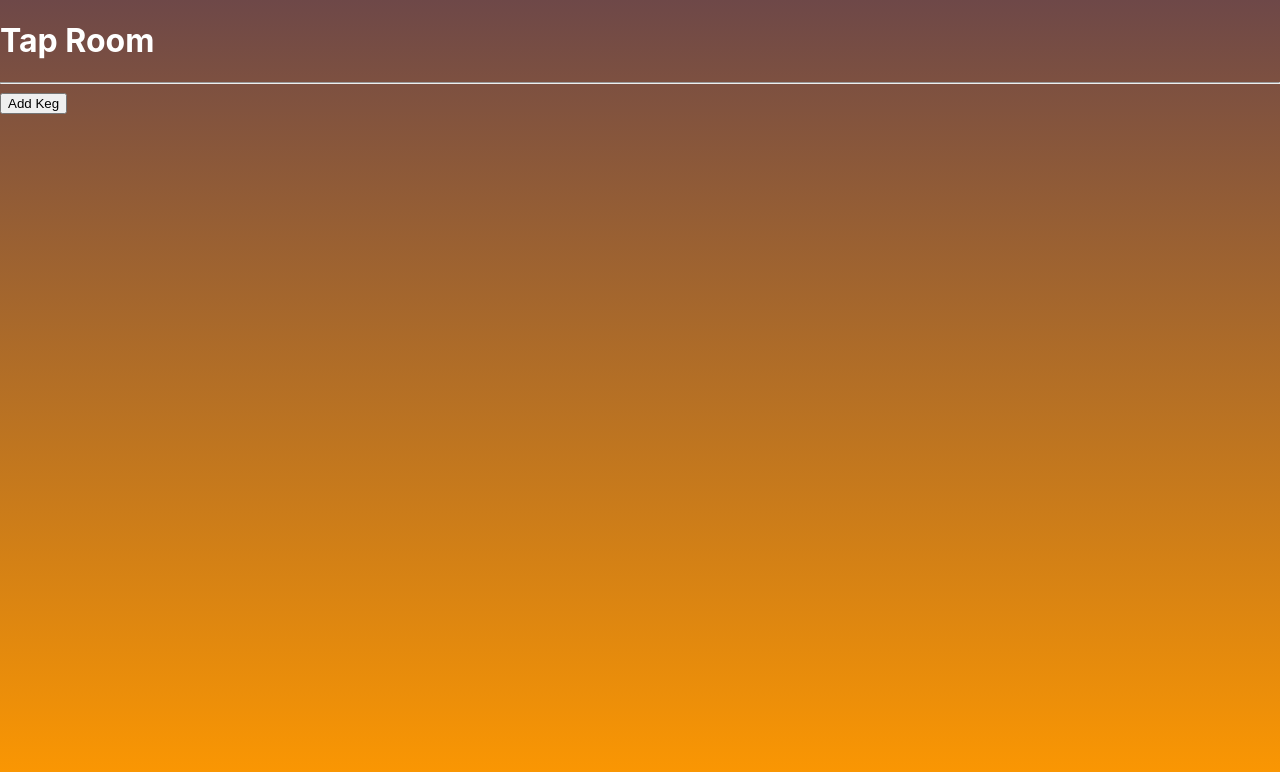
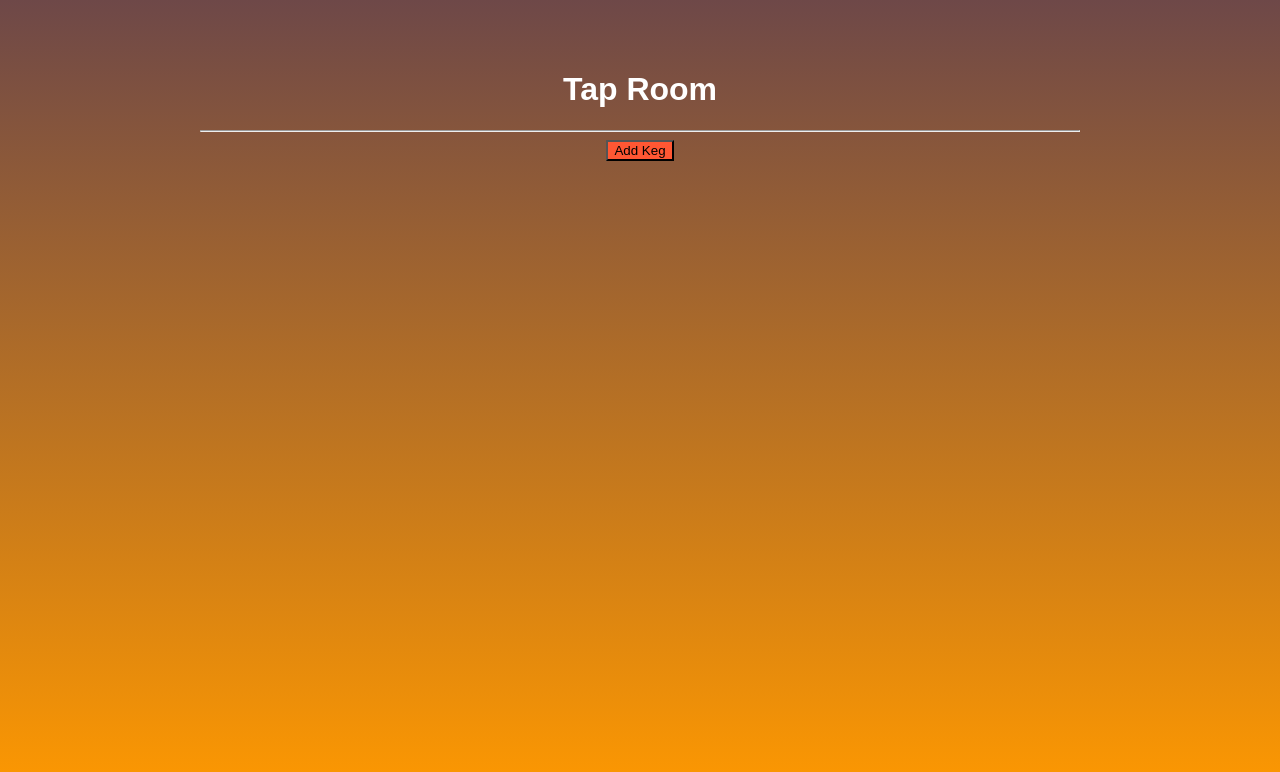
Before and after one commit to sammaicodes/TapRoomRedux, a React (Create React App) app: page / in a window 1280 px wide. Shown: the top 772 px of the page. Built offline with nearby package versions, Linux system fonts and the light colour scheme.

Commit message:
Add more styling

```diff
--- a/src/App.css
+++ b/src/App.css
@@ -1,6 +1,9 @@
 body {
   background: linear-gradient(#6e4848, #f90) fixed;
   color: white;
+}
+button {
+  background-color: #FF5733;
 }
 
 .App {
--- a/src/components/App.js
+++ b/src/components/App.js
@@ -6,11 +6,22 @@ import KegControl from "./KegControl";
 
 function App(){
 
+  const myStyledComponentStyles = {
+    display: 'center',
+    fontFamily: 'sans-serif',
+    paddingTop: '50px',
+    paddingLeft: '200px',
+    paddingRight: '200px',
+    textAlign: 'center'
+  }
+
   return (
+    <div style={myStyledComponentStyles}>
     <React.Fragment>
       <Header />
       <KegControl />
     </React.Fragment>
+    </div>
   );
 }
 
```
